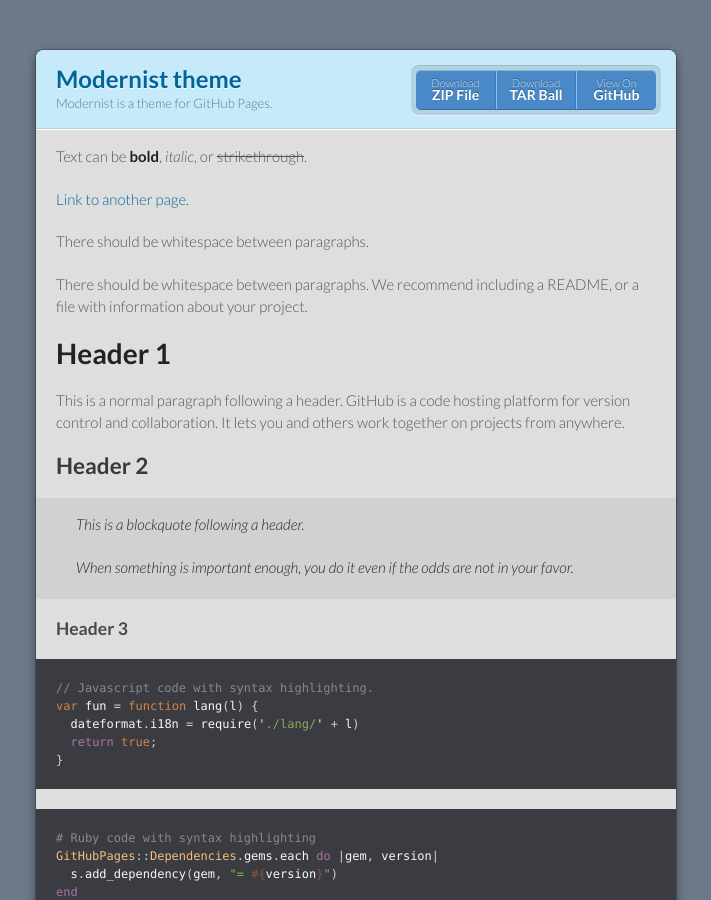
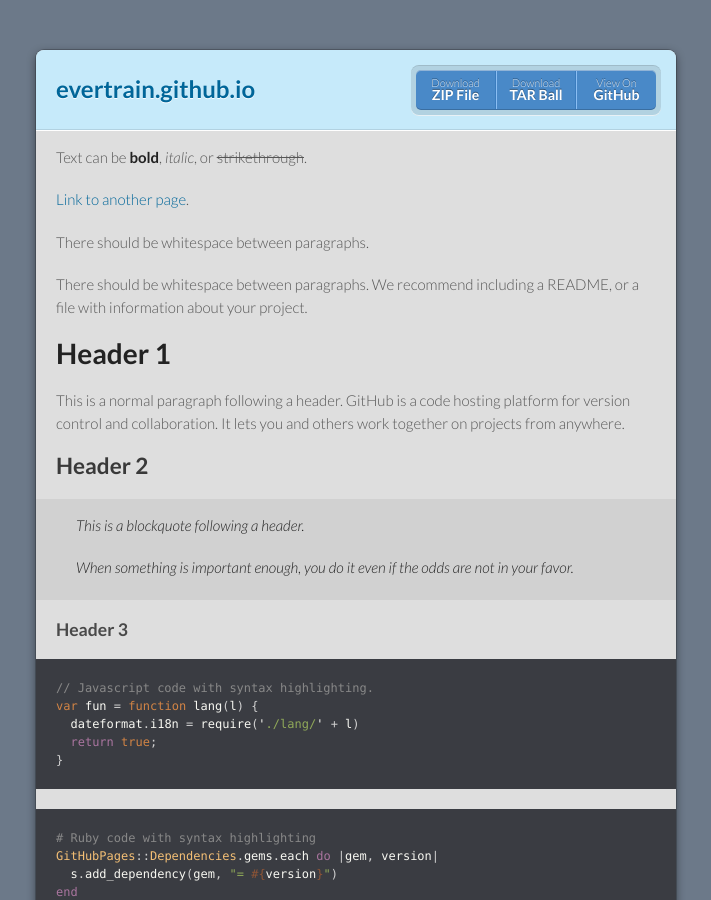
Before and after one commit to evertrain/evertrain.github.io, a Jekyll site: the page built from index.md, in a window 1280 px wide and 900 px high. Shown: the whole window, without its empty margins (284-995 px from the left). Built offline with Jekyll 4.4.1, drawn with Linux system fonts in a browser that asks for light colours; the repository's description, which GitHub fills in, is left out.

Commit message:
domain_name

```diff
--- a/_config.yml
+++ b/_config.yml
@@ -1,5 +1,5 @@
-title: Modernist theme
-description: Modernist is a theme for GitHub Pages.
+description:
 show_downloads: true
 google_analytics:
 theme: jekyll-theme-modernist
+domain_name: tech.evertrain.cn
--- a/_layouts/default.html
+++ b/_layouts/default.html
@@ -18,17 +18,17 @@
   <body>
     <div class="wrapper">
       <header {% unless site.description or site.github.project_tagline %} class="without-description" {% endunless %}>
-        <h1>{{ site.title | default: site.github.repository_name }}</h1>
+        <h1>{{ site.title | default: site.domain_name }}</h1>
         {% if site.description or site.github.project_tagline %}
           <p>{{ site.description | default: site.github.project_tagline }}</p>
         {% endif %}
-        <p class="view"><a href="{{ site.github.repository_url }}">View the Project on GitHub <small>{{ github_name }}</small></a></p>
+        <p class="view"><a href="{{ site.domain_name }}">View the Project on GitHub <small>{{ github_name }}</small></a></p>
         <ul>
         {% if site.show_downloads %}
           <li><a href="{{ site.github.zip_url }}">Download <strong>ZIP File</strong></a></li>
           <li><a href="{{ site.github.tar_url }}">Download <strong>TAR Ball</strong></a></li>
         {% endif %}
-          <li><a href="{{ site.github.repository_url }}">View On <strong>GitHub</strong></a></li>
+          <li><a href="{{ site.domain_name }}">View On <strong>GitHub</strong></a></li>
         </ul>
       </header>
       <section>
```
